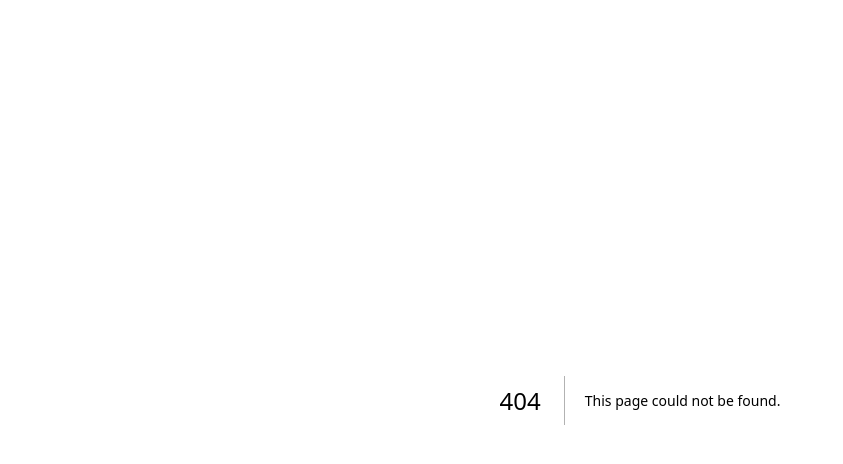
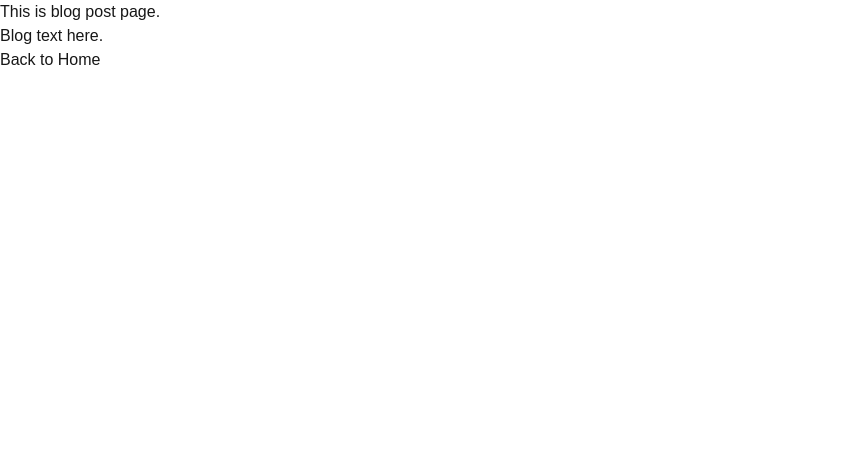
Before and after one commit to Nigulas96/Fundamentals_of_Nextjs, a Next.js app in the folder 2-Nextjs_Basics/nextjs-basics/: page /blog/post in a window 1280 px wide. Before the commit this address had no page. Shown: the top 464 px of the page, without its empty margins (0-843 px from the left). Built offline with nearby package versions, Linux system fonts and the light colour scheme.

Commit message:
Next.js Basics - Task 6

```diff
--- /dev/null
+++ b/2-Nextjs_Basics/nextjs-basics/app/blog/post/page.js
@@ -0,0 +1,13 @@
+'use client';
+import Link from 'next/link';
+
+
+export default function BlogPostPage() {
+    return (
+        <>
+            <h1>This is blog post page.</h1>
+            <p>Blog text here.</p>
+            <Link href="/">Back to Home</Link>
+        </>
+    );
+}
```
